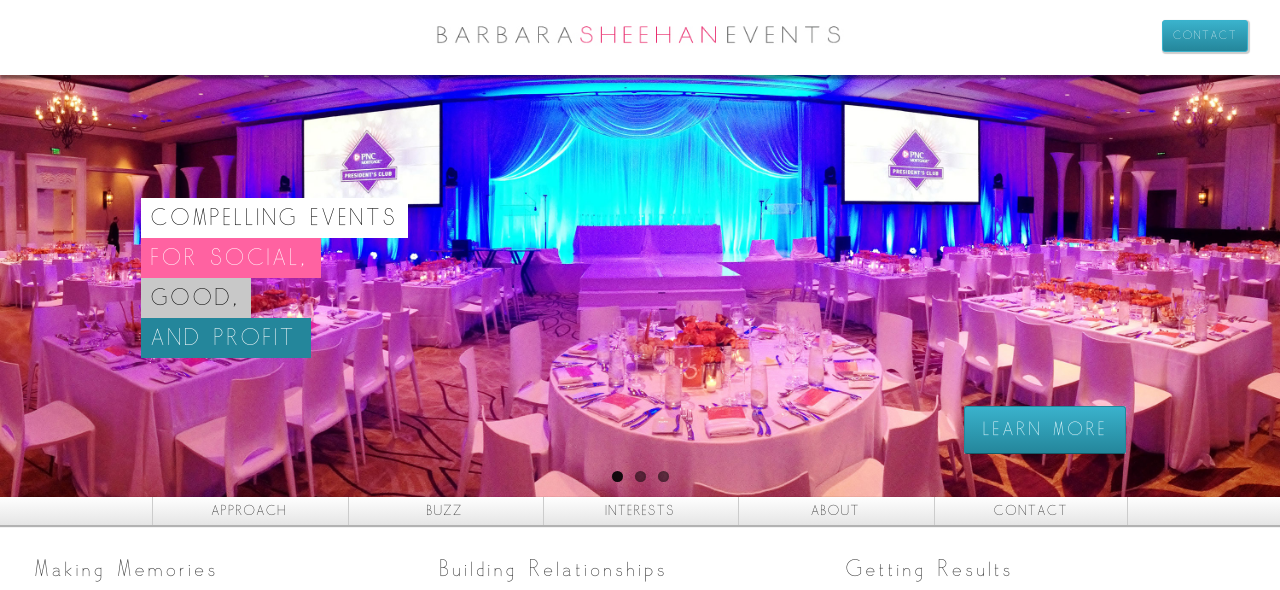
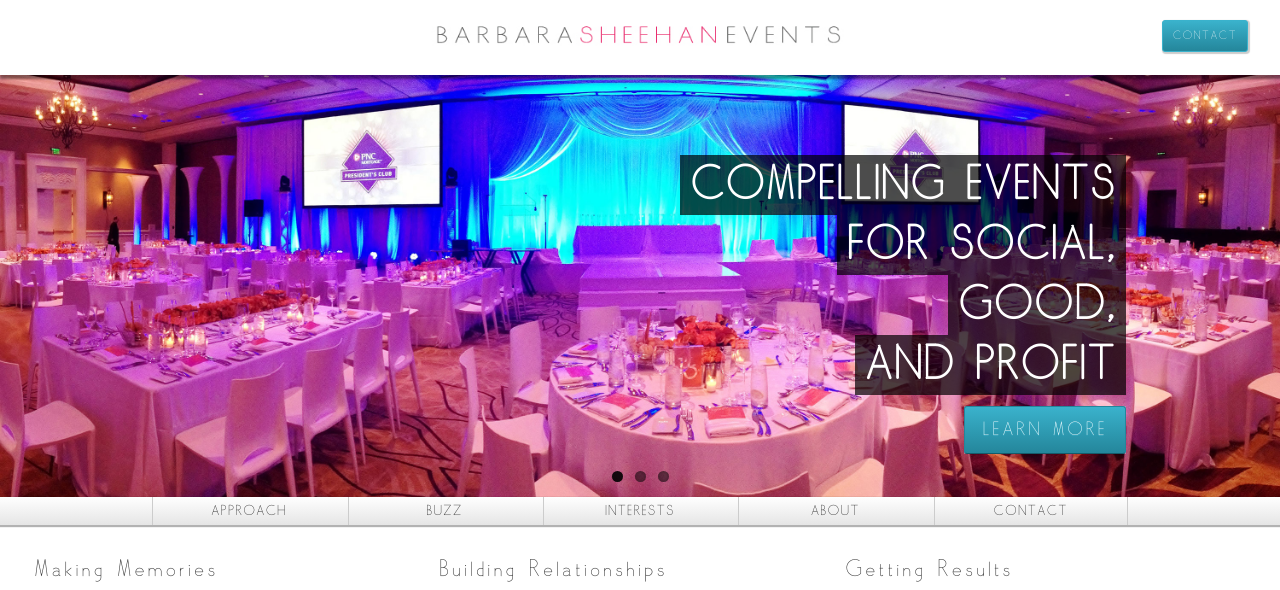
Before and after one commit to brandonpweiss/Barbara-Sheehan-Events, a PHP site: page / in a window 1280 px wide. Shown: the top 590 px of the page. Run offline with PHP 8.4, Linux system fonts and the light colour scheme; some libraries are stand-ins or nearby versions.

Commit message:
new slogan
new slogan

```diff
--- a/index.html
+++ b/index.html
@@ -100,10 +100,12 @@ $(function() {
 		</ul>
 
 		<div id="slogan">
-		<div id="top" class="line">COMPELLING EVENTS</div>
-		<div id="social" class="line">FOR SOCIAL,</div>
-		<div id="good" class="line">GOOD,</div>
-		<div id="profit" class="line">AND PROFIT</div></div>
+		<div class="trans">COMPELLING EVENTS</div><br>
+		<div class="trans">FOR SOCIAL,</div><br>
+		<div class="trans">GOOD,</div><br>
+		<div class="trans">AND PROFIT</div>
+		</div>
+
 		<a href="#" id="learnmore" class="outline">
 		<div class="clean-gray">LEARN MORE</div>
 		</a>
@@ -165,7 +167,7 @@ $(function() {
 		</div>
 		</div>
 	</section>
-			<a name="approach"></a>
+		<a name="approach" class="aa"></a>
 <div class="shadow" id="shadowone"></div>
 
 
@@ -252,7 +254,7 @@ $(function() {
 		</article>
 		</div>
 	</section>
-	<a name="buzz"></a>
+	<a name="buzz" class="aa"></a>
 	<section id="buzz">
 
 	<div class="content clearfix">
@@ -284,7 +286,7 @@ $(function() {
 
 	</div>
 		</section>
-					<a name="interests"></a>
+				<a name="interests" class="aa"></a>
 	<section id="pinterest">
 		<div class="center">
 			<script type="text/javascript">
@@ -299,7 +301,7 @@ $(function() {
 			<a data-pin-do="embedBoard" href="http://pinterest.com/pinterest/pin-pets/" data-pin-scale-width="200" data-pin-scale-height="400" data-pin-board-width="1400"></a>
 		</div>
 	</section>
-			<a name="about"></a>
+				<a name="about" class="aa"></a>
 	<section id="about">
 
 		<div class="content clearfix">
@@ -311,7 +313,7 @@ $(function() {
 		<p>Lorem ipsum dolor sit amet, consectetur adipisicing elit. Sequi veniam earum voluptates eaque dolor quo magnam saepe ducimus aperiam necessitatibus quam vitae vero laudantium dicta nam sed id consectetur voluptatum iste iusto. Iure vitae reiciendis distinctio velit fugiat vero veniam soluta tenetur minima commodi fuga expedita perspiciatis autem incidunt dolorum quis temporibus vel deleniti! Maxime facilis quisquam nihil autem dicta a assumenda explicabo repudiandae sapiente incidunt officiis neque aliquid nemo iste facere magnam voluptate. Delectus veritatis nam ducimus ut magni </p>
 		</div>
 	</section>
-		<a name="contact"></a>
+		<a name="contact" class="aa"></a>
 <section id="contact">
 	<div class="content clearfix">
 	<h1>CONTACT</h1>
--- a/style.css
+++ b/style.css
@@ -239,9 +239,20 @@ nav ul li a#navcontact{
 	color: #000;
 	font-family: 'skarpalt';
 	position: absolute;
-	top: 30%;
-	left: 11%;
+	top: 20%;
+	right: 12%;
+	text-align: right;
 	z-index: 998;
+
+}
+#slogan .trans{
+	color: #FFFFFF;
+	background: rgba(1,1,1, .7);
+	display: inline-block;
+	font-size: 40px;
+	padding: 10px;
+	font-weight: bold;
+
 }
 
 #slogan #top{
```
